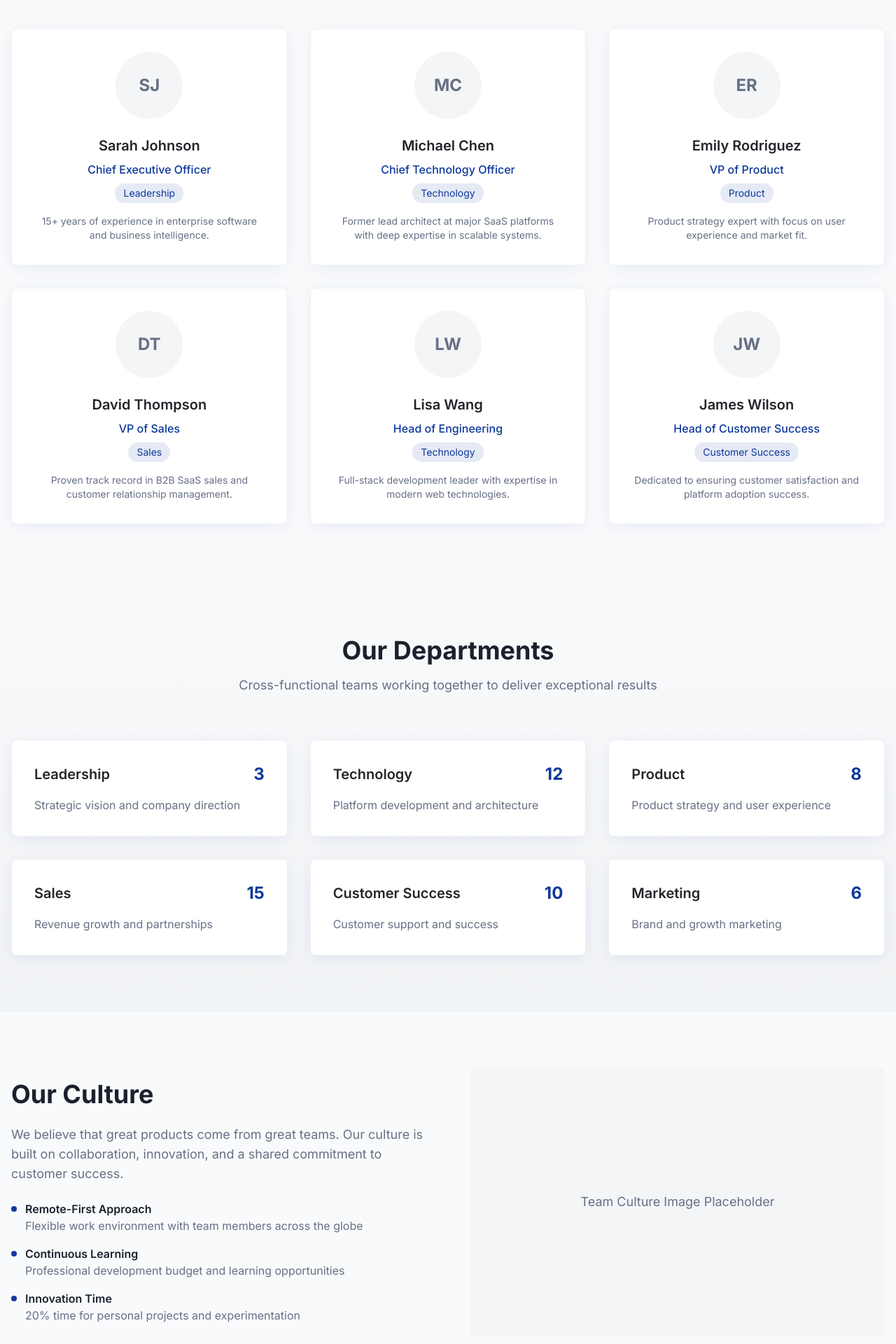
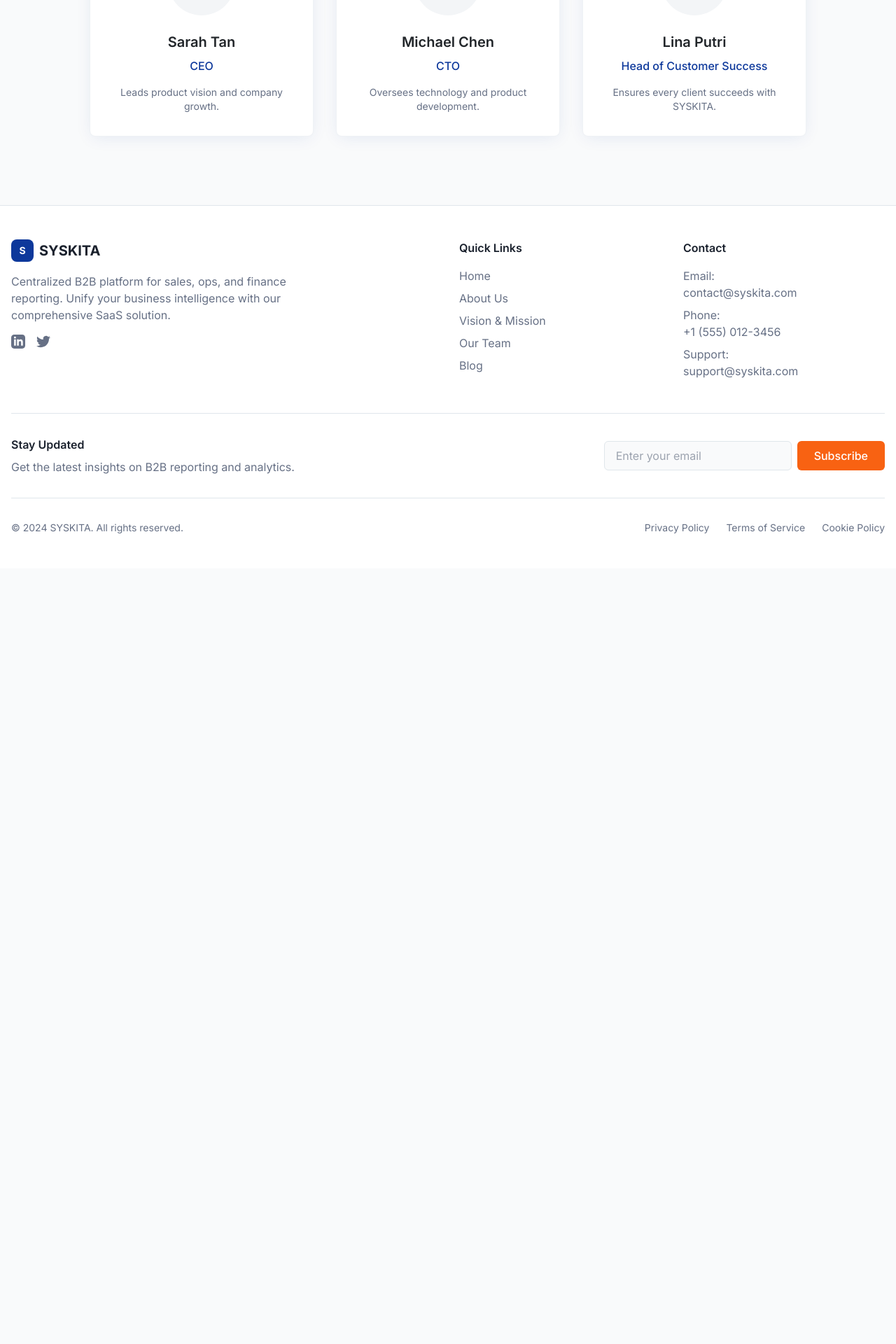
Before and after one commit to Victor-Gondo/syskita-shine-bright, a React (Vite) app: page /team in a window 1280 px wide. Shown: the part 580-2500 px from the top of the page at 70% size. After the commit the page ends 1392 px from the top, so only its background shows below. Built offline with nearby package versions, Linux system fonts and the light colour scheme.

Commit message:
feat: Create Our Team page
Create the Our Team page with an intro paragraph and team member cards in a grid layout. The page includes placeholders for photos, names, roles, and short bios for team members, adhering to the established brand style.

```diff
--- a/src/pages/Team.tsx
+++ b/src/pages/Team.tsx
@@ -4,51 +4,22 @@ import { Button } from "@/components/ui/button";
 const Team = () => {
   const teamMembers = [
     {
-      name: "Sarah Johnson",
-      role: "Chief Executive Officer",
-      department: "Leadership",
-      bio: "15+ years of experience in enterprise software and business intelligence."
+      name: "Sarah Tan",
+      role: "CEO",
+      bio: "Leads product vision and company growth."
     },
     {
       name: "Michael Chen",
-      role: "Chief Technology Officer",
-      department: "Technology",
-      bio: "Former lead architect at major SaaS platforms with deep expertise in scalable systems."
+      role: "CTO",
+      bio: "Oversees technology and product development."
     },
     {
-      name: "Emily Rodriguez",
-      role: "VP of Product",
-      department: "Product",
-      bio: "Product strategy expert with focus on user experience and market fit."
-    },
-    {
-      name: "David Thompson",
-      role: "VP of Sales",
-      department: "Sales",
-      bio: "Proven track record in B2B SaaS sales and customer relationship management."
-    },
-    {
-      name: "Lisa Wang",
-      role: "Head of Engineering",
-      department: "Technology",
-      bio: "Full-stack development leader with expertise in modern web technologies."
-    },
-    {
-      name: "James Wilson",
+      name: "Lina Putri",
       role: "Head of Customer Success",
-      department: "Customer Success",
-      bio: "Dedicated to ensuring customer satisfaction and platform adoption success."
+      bio: "Ensures every client succeeds with SYSKITA."
     }
   ];
 
-  const departments = [
-    { name: "Leadership", count: 3, description: "Strategic vision and company direction" },
-    { name: "Technology", count: 12, description: "Platform development and architecture" },
-    { name: "Product", count: 8, description: "Product strategy and user experience" },
-    { name: "Sales", count: 15, description: "Revenue growth and partnerships" },
-    { name: "Customer Success", count: 10, description: "Customer support and success" },
-    { name: "Marketing", count: 6, description: "Brand and growth marketing" }
-  ];
 
   return (
     <div className="min-h-screen">
@@ -57,29 +28,19 @@ const Team = () => {
         <div className="container mx-auto px-4">
           <div className="max-w-4xl mx-auto text-center">
             <h1 className="text-4xl lg:text-5xl font-bold text-foreground mb-6">
-              Meet Our Team
+              Our Team
             </h1>
             <p className="text-xl text-muted-foreground mb-8">
-              The passionate professionals behind SYSKITA's success, dedicated to
-              transforming how businesses manage their operations.
+              We're a passionate team of innovators, engineers, and business experts dedicated to helping companies achieve operational excellence.
             </p>
           </div>
         </div>
       </section>
 
-      {/* Leadership Team */}
+      {/* Team Member Cards */}
       <section className="py-20">
         <div className="container mx-auto px-4">
-          <div className="text-center mb-16">
-            <h2 className="text-3xl lg:text-4xl font-bold text-foreground mb-4">
-              Leadership Team
-            </h2>
-            <p className="text-lg text-muted-foreground max-w-2xl mx-auto">
-              Experienced leaders driving innovation and growth at SYSKITA
-            </p>
-          </div>
-
-          <div className="grid md:grid-cols-2 lg:grid-cols-3 gap-8">
+          <div className="grid md:grid-cols-2 lg:grid-cols-3 gap-8 max-w-5xl mx-auto">
             {teamMembers.map((member, index) => (
               <Card key={index} className="border-border/50 shadow-soft hover:shadow-medium transition-all duration-300">
                 <CardContent className="p-8 text-center">
@@ -89,10 +50,7 @@ const Team = () => {
                     </span>
                   </div>
                   <h3 className="text-xl font-semibold mb-2">{member.name}</h3>
-                  <p className="text-primary font-medium mb-2">{member.role}</p>
-                  <span className="inline-block px-3 py-1 bg-primary/10 text-primary text-sm rounded-full mb-4">
-                    {member.department}
-                  </span>
+                  <p className="text-primary font-medium mb-4">{member.role}</p>
                   <p className="text-muted-foreground text-sm">
                     {member.bio}
                   </p>
@@ -103,94 +61,6 @@ const Team = () => {
         </div>
       </section>
 
-      {/* Departments Overview */}
-      <section className="py-20 bg-gradient-subtle">
-        <div className="container mx-auto px-4">
-          <div className="text-center mb-16">
-            <h2 className="text-3xl lg:text-4xl font-bold text-foreground mb-4">
-              Our Departments
-            </h2>
-            <p className="text-lg text-muted-foreground max-w-2xl mx-auto">
-              Cross-functional teams working together to deliver exceptional results
-            </p>
-          </div>
-
-          <div className="grid md:grid-cols-2 lg:grid-cols-3 gap-8">
-            {departments.map((dept, index) => (
-              <Card key={index} className="border-border/50 shadow-soft hover:shadow-medium transition-all duration-300">
-                <CardContent className="p-8">
-                  <div className="flex items-center justify-between mb-4">
-                    <h3 className="text-xl font-semibold">{dept.name}</h3>
-                    <span className="text-2xl font-bold text-primary">{dept.count}</span>
-                  </div>
-                  <p className="text-muted-foreground">
-                    {dept.description}
-                  </p>
-                </CardContent>
-              </Card>
-            ))}
-          </div>
-        </div>
-      </section>
-
-      {/* Company Culture */}
-      <section className="py-20">
-        <div className="container mx-auto px-4">
-          <div className="grid lg:grid-cols-2 gap-16 items-center">
-            <div className="space-y-6">
-              <h2 className="text-3xl lg:text-4xl font-bold text-foreground">
-                Our Culture
-              </h2>
-              <p className="text-lg text-muted-foreground">
-                We believe that great products come from great teams. Our culture is built
-                on collaboration, innovation, and a shared commitment to customer success.
-              </p>
-              <div className="space-y-4">
-                <div className="flex items-start space-x-3">
-                  <div className="w-2 h-2 bg-primary rounded-full mt-2"></div>
-                  <div>
-                    <h4 className="font-semibold">Remote-First Approach</h4>
-                    <p className="text-muted-foreground">Flexible work environment with team members across the globe</p>
-                  </div>
-                </div>
-                <div className="flex items-start space-x-3">
-                  <div className="w-2 h-2 bg-primary rounded-full mt-2"></div>
-                  <div>
-                    <h4 className="font-semibold">Continuous Learning</h4>
-                    <p className="text-muted-foreground">Professional development budget and learning opportunities</p>
-                  </div>
-                </div>
-                <div className="flex items-start space-x-3">
-                  <div className="w-2 h-2 bg-primary rounded-full mt-2"></div>
-                  <div>
-                    <h4 className="font-semibold">Innovation Time</h4>
-                    <p className="text-muted-foreground">20% time for personal projects and experimentation</p>
-                  </div>
-                </div>
-              </div>
-            </div>
-
-            <div className="bg-muted rounded-lg p-8 h-96 flex items-center justify-center">
-              <span className="text-muted-foreground text-lg">Team Culture Image Placeholder</span>
-            </div>
-          </div>
-        </div>
-      </section>
-
-      {/* Join Us CTA */}
-      <section className="py-20 bg-primary text-primary-foreground">
-        <div className="container mx-auto px-4 text-center">
-          <h2 className="text-3xl lg:text-4xl font-bold mb-6">
-            Join Our Growing Team
-          </h2>
-          <p className="text-xl mb-8 text-primary-foreground/90 max-w-2xl mx-auto">
-            We're always looking for talented individuals who share our passion for innovation and customer success.
-          </p>
-          <Button size="lg" className="bg-accent hover:bg-accent/90 text-accent-foreground shadow-medium">
-            View Open Positions
-          </Button>
-        </div>
-      </section>
     </div>
   );
 };
```
